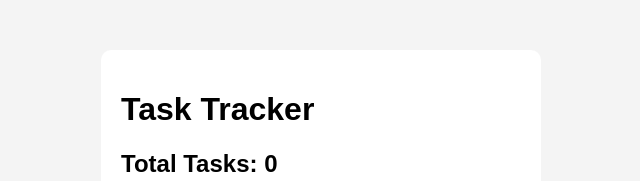
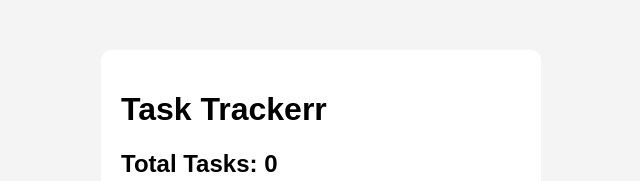
Before and after one commit to Subhash-2005/Task-Tracker, a React app in the folder frontend/: page / in a window 1280 px wide. Shown: the top 181 px of the page, without its empty margins (319-959 px from the left). Built offline with nearby package versions, Linux system fonts and the light colour scheme; no server answers; the HTML template or start-up script is replaced by a standard one.

Commit message:
Checking Detached

```diff
--- a/frontend/src/App.jsx
+++ b/frontend/src/App.jsx
@@ -44,7 +44,7 @@ function App() {
 
   return (
     <div className="container">
-      <h1>Task Tracker</h1>
+      <h1>Task Trackerr</h1>
       <h2>Total Tasks: {tasks.length}</h2>
       <div className="input-box">
         <input
```
